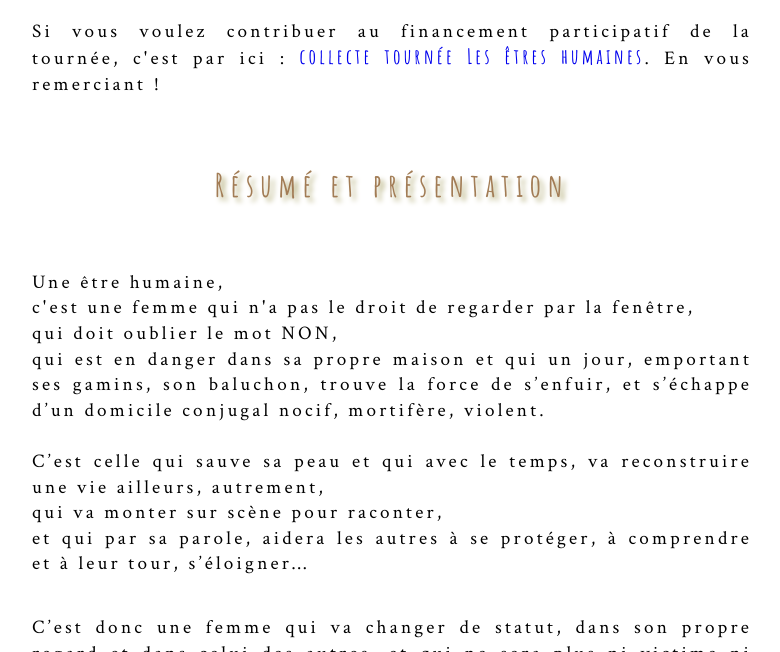
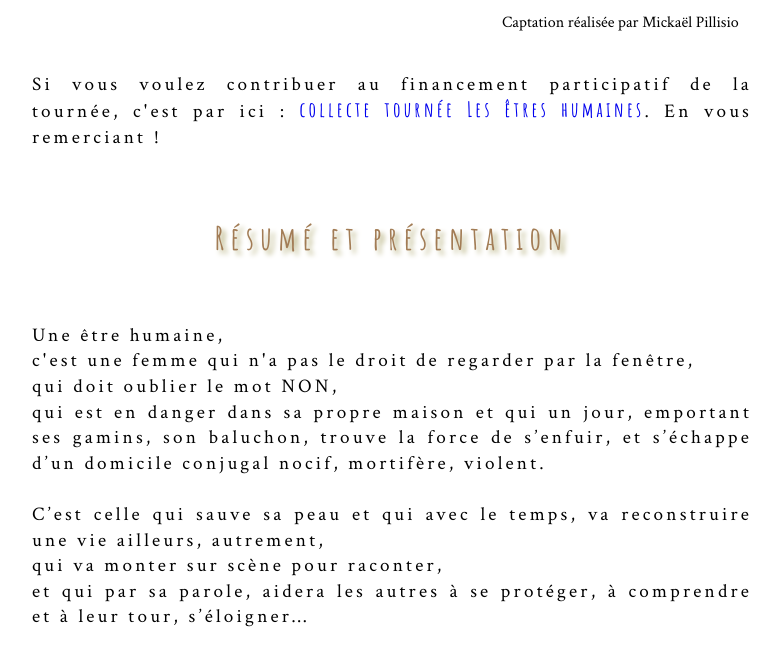
Before and after one commit to leshnik/revertouthaut, a Jekyll site: the page built from les-etres-humaines2.md, in a window 1280 px wide and 900 px high, scrolled down 901 px, cut to the strip 248-900 px from the top of the window. Shown: the whole strip, without its empty margins (248-1028 px from the left). Built offline with Jekyll 4.4.1, drawn with Linux system fonts in a browser that asks for light colours.

Commit message:
leh2 capta cite Mickaël

```diff
--- a/les-etres-humaines2.md
+++ b/les-etres-humaines2.md
@@ -9,7 +9,7 @@ summary:
 
 <h3 class="h3left">les êtres humaines en répétition</h3>
 <div style="position:relative;padding-top:56.25%;"><iframe src="https://iframe.mediadelivery.net/embed/13613/67fbdcea-f4d8-41b1-a54d-350a878a3d18?autoplay=false&loop=false&muted=false&preload=true&responsive=true" loading="lazy" style="border:0;position:absolute;top:0;height:100%;width:100%;" allow="accelerometer;gyroscope;autoplay;encrypted-media;picture-in-picture;" allowfullscreen="true"></iframe></div>
-
+<p class="cite">Captation réalisée par Mickaël Pillisio</p>
 <p class="intro-text">Si vous voulez contribuer au financement participatif de la tournée, c'est par ici&nbsp;:&nbsp;<a href="https://www.helloasso.com/associations/association-rever-tout-haut/collectes/la-tournee-des-etres-humaines">collecte tournée Les êtres humaines</a>. En vous remerciant&nbsp;!</p>
 
 <h2>Résumé et présentation</h2>
```
